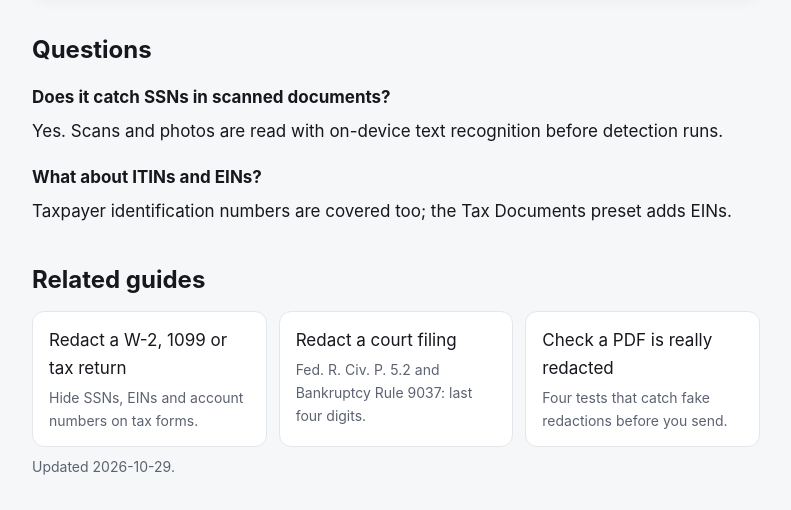
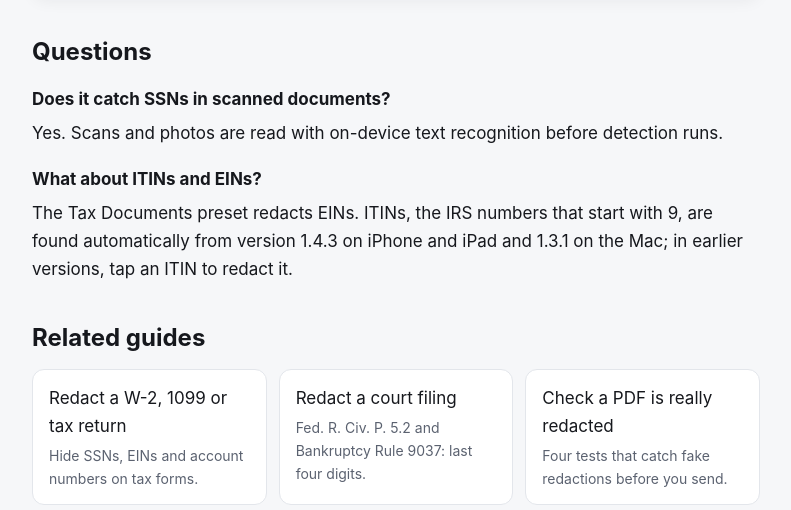
Before and after one commit to coderalert0/redact-pdf-site, a plain HTML site: page guides/redact-social-security-number/index.html in a window 1280 px wide. Shown: the part 1748-2258 px from the top of the page, without its empty margins (244-1035 px from the left). Drawn offline with Linux system fonts and the light colour scheme.

Commit message:
SSN guide: ITINs are found automatically from 1.4.3 / Mac 1.3.1

```diff
--- a/guides/redact-social-security-number/index.html
+++ b/guides/redact-social-security-number/index.html
@@ -19,7 +19,7 @@
 <link rel="stylesheet" href="/redact-pdf-site/assets/site.css">
 <script type="application/ld+json">{"@context": "https://schema.org", "@type": "Article", "headline": "How to redact a Social Security number from a PDF", "description": "Remove Social Security numbers from a PDF so they can't be copied or searched, or leave only the last four digits. Works on forms, scans and photos.", "datePublished": "2026-10-29", "dateModified": "2026-10-29", "author": {"@type": "Organization", "name": "PDF Redact", "url": "https://coderalert0.github.io/redact-pdf-site/app/"}, "publisher": {"@type": "Organization", "name": "PDF Redact", "url": "https://coderalert0.github.io/redact-pdf-site/app/"}, "mainEntityOfPage": "https://coderalert0.github.io/redact-pdf-site/guides/redact-social-security-number/", "image": "https://coderalert0.github.io/redact-pdf-site/assets/img/iphone_1_statement.jpg"}</script>
 <script type="application/ld+json">{"@context": "https://schema.org", "@type": "BreadcrumbList", "itemListElement": [{"@type": "ListItem", "position": 1, "name": "Guides", "item": "https://coderalert0.github.io/redact-pdf-site/guides/"}, {"@type": "ListItem", "position": 2, "name": "Redact a Social Security number", "item": "https://coderalert0.github.io/redact-pdf-site/guides/redact-social-security-number/"}]}</script>
-<script type="application/ld+json">{"@context": "https://schema.org", "@type": "FAQPage", "mainEntity": [{"@type": "Question", "name": "Does it catch SSNs in scanned documents?", "acceptedAnswer": {"@type": "Answer", "text": "Yes. Scans and photos are read with on-device text recognition before detection runs."}}, {"@type": "Question", "name": "What about ITINs and EINs?", "acceptedAnswer": {"@type": "Answer", "text": "Taxpayer identification numbers are covered too; the Tax Documents preset adds EINs."}}]}</script>
+<script type="application/ld+json">{"@context": "https://schema.org", "@type": "FAQPage", "mainEntity": [{"@type": "Question", "name": "Does it catch SSNs in scanned documents?", "acceptedAnswer": {"@type": "Answer", "text": "Yes. Scans and photos are read with on-device text recognition before detection runs."}}, {"@type": "Question", "name": "What about ITINs and EINs?", "acceptedAnswer": {"@type": "Answer", "text": "The Tax Documents preset redacts EINs. ITINs, the IRS numbers that start with 9, are found automatically from version 1.4.3 on iPhone and iPad and 1.3.1 on the Mac; in earlier versions, tap an ITIN to redact it."}}]}</script>
 </head>
 <body>
 <header class="site"><div class="wrap wide">
@@ -34,7 +34,7 @@
 <article class="wrap">
 <div class="crumbs"><a href="/redact-pdf-site/guides/">Guides</a> &rsaquo; Redact a Social Security number</div>
 <h1>How to redact a Social Security number from a PDF</h1>
-<div class="answer"><p>Open the PDF in PDF Redact: Social Security numbers are detected automatically in every preset, whether written <code>123-45-6789</code>, <code>123 45 6789</code> or <code>123456789</code>. Export, and the digits are removed from the file. If a court or agency wants the last four digits, turn on the court-filing format first.</p></div>
+<div class="answer"><p>Open the PDF in PDF Redact: Social Security numbers are detected automatically in every preset, whether written <code>123-45-6789</code> or, next to a Social Security label, <code>123 45 6789</code> or <code>123456789</code>. Export, and the digits are removed from the file. If a court or agency wants the last four digits, turn on the court-filing format first.</p></div>
 <ol class="steps"><li>Open the document in <strong>PDF Redact</strong> on iPhone, iPad or Mac.</li><li>Check that every SSN is boxed, including in headers, footers and form fields. Use <strong>Find &amp; Redact</strong> with the last four digits to catch any copy written differently.</li><li>Need only the last four? Open the detection settings (<strong>Filters</strong>, or <strong>Auto-redact</strong> in newer versions) and turn on <strong>Court filing format</strong>; it leaves the last four digits of SSNs, taxpayer-ID and account numbers and the year of birth visible.</li><li>Export. The audit confirms no redacted digits remain anywhere in the file.</li></ol><h2>Where SSNs hide</h2><ul><li>Form fields (typed values on W-4s, I-9s, applications).</li><li>Scanned pages and photos, which need text recognition to find.</li><li>Repeated headers and footers on every page.</li><li>Document metadata and comments, which a box drawn on the page doesn&rsquo;t touch.</li></ul>
 <figure class="phone"><img src="/redact-pdf-site/assets/img/shot_employee.jpg" alt="A form with the Social Security number and other identifiers redacted" loading="lazy"><figcaption>The SSN is removed from the file, not just covered.</figcaption></figure>
 <div class="cta">
@@ -43,7 +43,7 @@
   <a class="badge" href="https://apps.apple.com/app/apple-store/id6761928221?pt=128557981&ct=web-redact-social-security-number&mt=8"><img src="/redact-pdf-site/assets/img/app-store-badge.svg" alt="Download on the App Store" width="144" height="48"></a>
 </div>
 <h2>Questions</h2>
-<dl class="faq"><dt>Does it catch SSNs in scanned documents?</dt><dd>Yes. Scans and photos are read with on-device text recognition before detection runs.</dd><dt>What about ITINs and EINs?</dt><dd>Taxpayer identification numbers are covered too; the Tax Documents preset adds EINs.</dd></dl>
+<dl class="faq"><dt>Does it catch SSNs in scanned documents?</dt><dd>Yes. Scans and photos are read with on-device text recognition before detection runs.</dd><dt>What about ITINs and EINs?</dt><dd>The Tax Documents preset redacts EINs. ITINs, the IRS numbers that start with 9, are found automatically from version 1.4.3 on iPhone and iPad and 1.3.1 on the Mac; in earlier versions, tap an ITIN to redact it.</dd></dl>
 <h2>Related guides</h2>
 <ul class="cards"><li><a href="/redact-pdf-site/guides/redact-tax-documents/">Redact a W-2, 1099 or tax return<span>Hide SSNs, EINs and account numbers on tax forms.</span></a></li><li><a href="/redact-pdf-site/guides/redact-court-filing/">Redact a court filing<span>Fed. R. Civ. P. 5.2 and Bankruptcy Rule 9037: last four digits.</span></a></li><li><a href="/redact-pdf-site/guides/check-pdf-redaction/">Check a PDF is really redacted<span>Four tests that catch fake redactions before you send.</span></a></li></ul>
 <p class="note">Updated 2026-10-29.</p>
```
